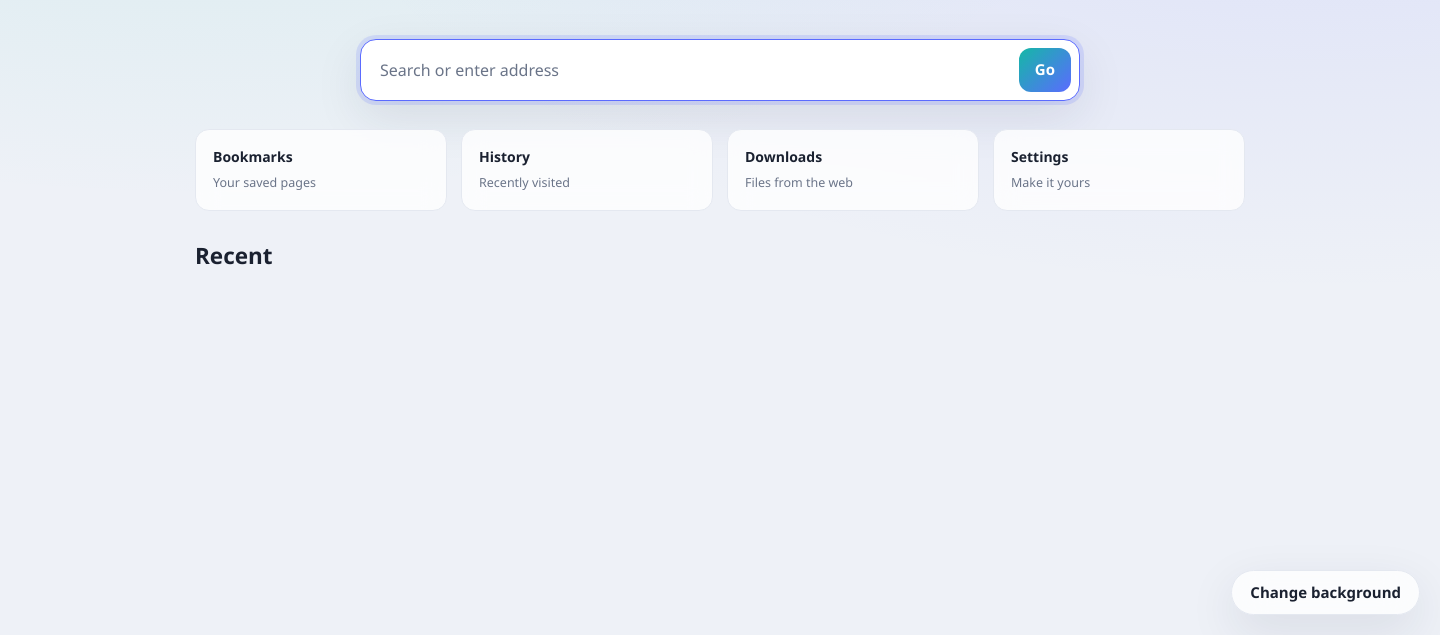
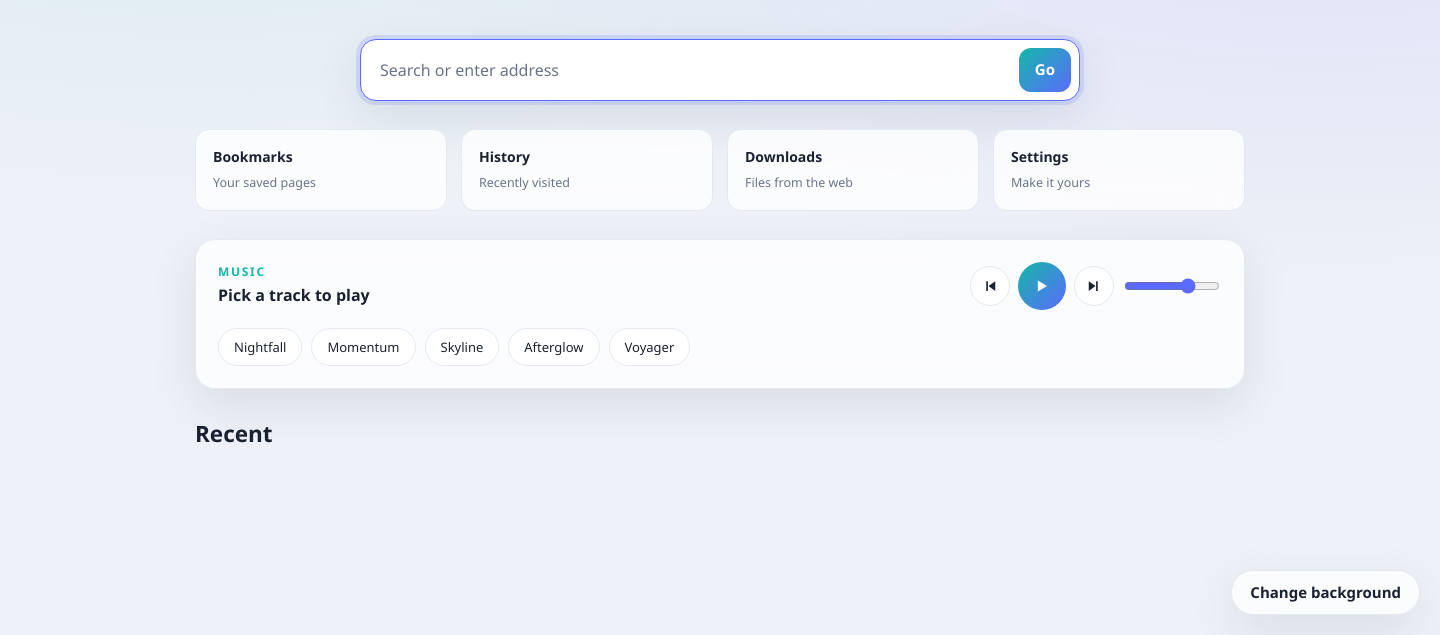
Before and after one commit to ChapterClips/lightspeed-browser, an Electron app: page src/pages/newtab.html in a window 1440 px wide. Shown: the part 165-800 px from the top of the page. Drawn offline with Linux system fonts and the light colour scheme; no server answers.

Commit message:
Add new-tab music player with bundled royalty-free tracks
Add a music player to the new tab page: five bundled royalty-free tracks
(SoundHelix) with play/pause, previous/next, per-track selection, volume,
and auto-advance. Credit SoundHelix on the About page. Bump to 0.1.8.

Co-Authored-By: Claude Opus 4.8 (1M context) <noreply@anthropic.com>

```diff
--- a/package.json
+++ b/package.json
@@ -1,6 +1,6 @@
 {
   "name": "lightspeed-browser",
-  "version": "0.1.7",
+  "version": "0.1.8",
   "description": "A lightweight multi-tab desktop browser built with Electron.",
   "main": "src/main/main.js",
   "author": "Afnan Tahir",
--- a/src/pages/newtab.html
+++ b/src/pages/newtab.html
@@ -36,6 +36,23 @@
         <strong>Settings</strong><span>Make it yours</span>
       </button>
     </section>
+    <section class="music card" aria-label="Music player">
+      <div class="music-head">
+        <div class="music-now">
+          <div class="eyebrow">Music</div>
+          <div id="music-title">Pick a track to play</div>
+        </div>
+        <div class="music-controls">
+          <button id="music-prev" class="music-btn" title="Previous" aria-label="Previous"></button>
+          <button id="music-play" class="music-btn play" title="Play" aria-label="Play"></button>
+          <button id="music-next" class="music-btn" title="Next" aria-label="Next"></button>
+          <input id="music-volume" class="music-volume" type="range" min="0" max="1" step="0.01" value="0.7" aria-label="Volume">
+        </div>
+      </div>
+      <div id="music-list" class="music-list"></div>
+      <audio id="music-audio"></audio>
+    </section>
+
     <div class="toolbar"><h2>Recent</h2></div>
     <section id="recent-list" class="list"></section>
   </main>
--- a/src/pages/page.css
+++ b/src/pages/page.css
@@ -156,6 +156,62 @@ h2 { margin-top: 0; }
 .version-grid dt { color: var(--muted); }
 .version-grid dd { margin: 0; font-family: ui-monospace, monospace; }
 .credit { margin: 22px 0 0; padding-top: 16px; border-top: 1px solid var(--border); color: var(--muted); font-size: 13px; }
+
+/* ---- New-tab music player ---- */
+.music { margin-top: 28px; }
+.music-head { display: flex; align-items: center; justify-content: space-between; gap: 16px; flex-wrap: wrap; }
+.music-now { min-width: 0; }
+#music-title { font-weight: 650; font-size: 16px; margin-top: 2px; }
+.music-controls { display: flex; align-items: center; gap: 8px; }
+.music-btn {
+  border: 0;
+  background: var(--surface-solid);
+  color: var(--text);
+  border: 1px solid var(--border);
+  width: 40px;
+  height: 40px;
+  border-radius: 50%;
+  display: flex;
+  align-items: center;
+  justify-content: center;
+  cursor: pointer;
+  transition: transform .12s ease, background .12s ease, border-color .12s ease;
+}
+.music-btn:hover { transform: translateY(-1px); border-color: color-mix(in srgb, var(--accent) 45%, var(--border)); }
+.music-btn.play {
+  width: 48px;
+  height: 48px;
+  border: 0;
+  color: #fff;
+  background: linear-gradient(135deg, var(--accent-2), var(--accent));
+}
+.music-volume {
+  width: 96px;
+  accent-color: var(--accent);
+  cursor: pointer;
+}
+.music-list { display: flex; flex-wrap: wrap; gap: 9px; margin-top: 18px; }
+.music-track {
+  border: 1px solid var(--border);
+  background: var(--surface);
+  color: var(--text);
+  border-radius: 999px;
+  padding: 8px 15px;
+  font-size: 13px;
+  font-weight: 550;
+  cursor: pointer;
+  transition: background .12s ease, border-color .12s ease, color .12s ease;
+}
+.music-track:hover { border-color: color-mix(in srgb, var(--accent) 45%, var(--border)); }
+.music-track.active {
+  background: var(--accent);
+  border-color: var(--accent);
+  color: #fff;
+}
+
+@media (max-width: 640px) {
+  .music-volume { display: none; }
+}
 .notice { padding: 14px 16px; border-left: 4px solid var(--accent-2); background: color-mix(in srgb, var(--accent-2) 9%, transparent); border-radius: 8px; }
 
 @media (max-width: 700px) {
--- a/src/pages/page.js
+++ b/src/pages/page.js
@@ -211,6 +211,75 @@ $('#add-profile')?.addEventListener('click', async () => {
 
 $('#load-extension')?.addEventListener('click', () => window.lightspeedPage.loadExtension());
 
+// ---- New-tab music player (bundled royalty-free tracks) ----
+const MUSIC = [
+  { key: 'track1', name: 'Nightfall' },
+  { key: 'track2', name: 'Momentum' },
+  { key: 'track3', name: 'Skyline' },
+  { key: 'track4', name: 'Afterglow' },
+  { key: 'track5', name: 'Voyager' }
+];
+const MUSIC_ICONS = {
+  play: '<svg width="20" height="20" viewBox="0 0 24 24" fill="currentColor"><path d="M7 5.5v13l11-6.5z"/></svg>',
+  pause: '<svg width="20" height="20" viewBox="0 0 24 24" fill="currentColor"><rect x="6.5" y="5.5" width="4" height="13" rx="1"/><rect x="13.5" y="5.5" width="4" height="13" rx="1"/></svg>',
+  prev: '<svg width="18" height="18" viewBox="0 0 24 24" fill="currentColor"><path d="M7 5.5h2.2v13H7zM19 5.5v13l-9-6.5z"/></svg>',
+  next: '<svg width="18" height="18" viewBox="0 0 24 24" fill="currentColor"><path d="M14.8 5.5H17v13h-2.2zM5 5.5v13l9-6.5z"/></svg>'
+};
+
+function setupMusicPlayer() {
+  const audio = $('#music-audio');
+  if (!audio) return;
+  const listEl = $('#music-list');
+  const titleEl = $('#music-title');
+  const playBtn = $('#music-play');
+  let current = -1;
+
+  $('#music-prev').innerHTML = MUSIC_ICONS.prev;
+  $('#music-next').innerHTML = MUSIC_ICONS.next;
+  playBtn.innerHTML = MUSIC_ICONS.play;
+
+  function refresh() {
+    playBtn.innerHTML = audio.paused ? MUSIC_ICONS.play : MUSIC_ICONS.pause;
+    playBtn.title = audio.paused ? 'Play' : 'Pause';
+    listEl.querySelectorAll('.music-track').forEach((el, i) => {
+      el.classList.toggle('active', i === current);
+    });
+    titleEl.textContent = current >= 0 ? MUSIC[current].name : 'Pick a track to play';
+  }
+
+  function load(index, play = true) {
+    current = (index + MUSIC.length) % MUSIC.length;
+    audio.src = `../assets/music/${MUSIC[current].key}.mp3`;
+    if (play) audio.play().catch(() => {});
+    refresh();
+  }
+
+  listEl.replaceChildren(...MUSIC.map((track, i) => {
+    const btn = document.createElement('button');
+    btn.className = 'music-track';
+    btn.type = 'button';
+    btn.textContent = track.name;
+    btn.addEventListener('click', () => {
+      if (i === current) audio.paused ? audio.play() : audio.pause();
+      else load(i);
+    });
+    return btn;
+  }));
+
+  playBtn.addEventListener('click', () => {
+    if (current < 0) load(0);
+    else if (audio.paused) audio.play(); else audio.pause();
+  });
+  $('#music-prev').addEventListener('click', () => load(current < 0 ? 0 : current - 1));
+  $('#music-next').addEventListener('click', () => load(current < 0 ? 0 : current + 1));
+  $('#music-volume').addEventListener('input', (e) => { audio.volume = Number(e.target.value); });
+  audio.volume = Number($('#music-volume').value);
+  audio.addEventListener('play', refresh);
+  audio.addEventListener('pause', refresh);
+  audio.addEventListener('ended', () => load(current + 1));
+  refresh();
+}
+
 function buildBackgroundGrid() {
   const grid = $('#bg-grid');
   if (!grid) return;
@@ -266,5 +335,7 @@ if (bgButton) {
   });
 }
 
+setupMusicPlayer();
+
 window.lightspeedPage.onData(render);
 window.lightspeedPage.requestData();
```
Also changed, not shown: src/pages/about.html (+1 -1 lines), 5 other files.
